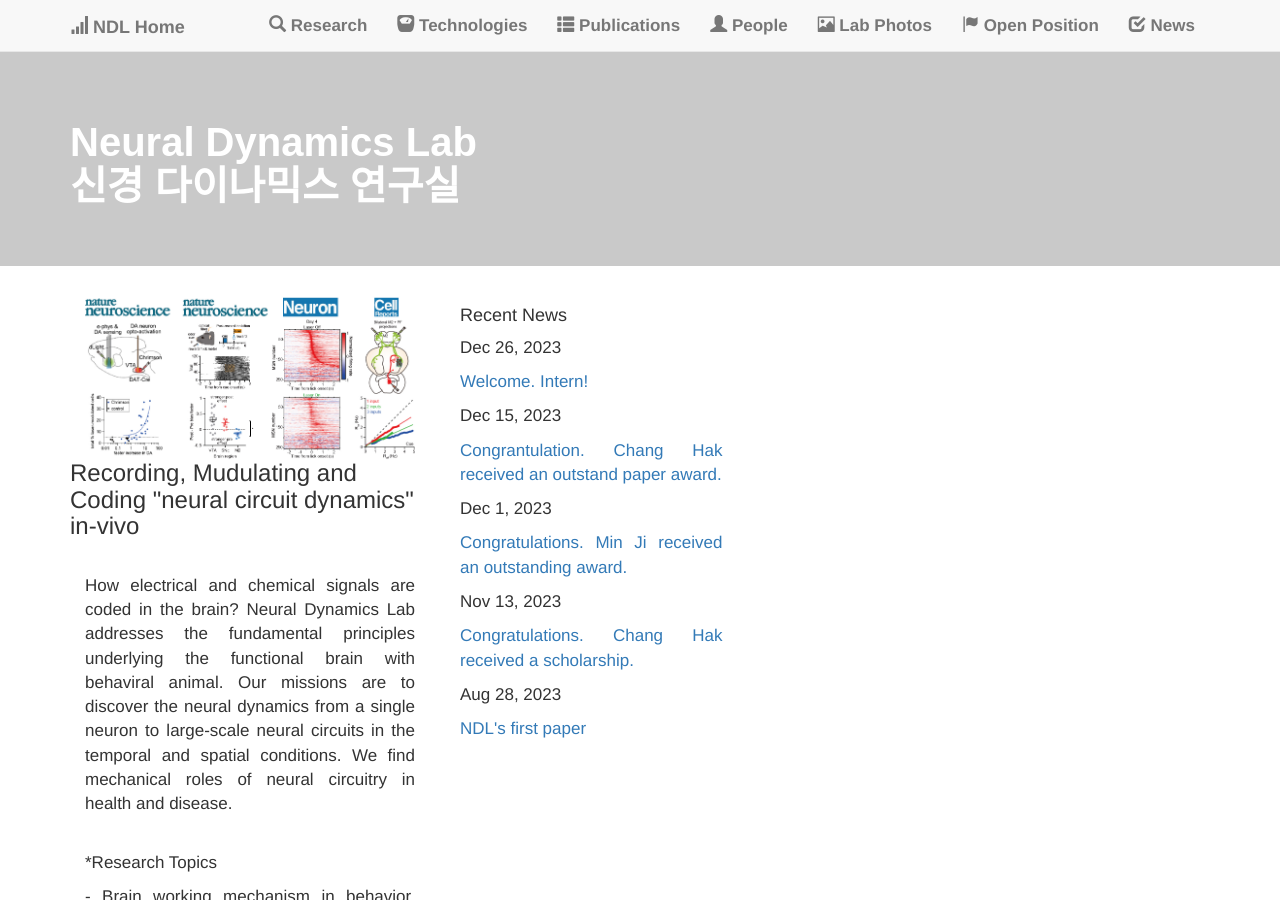
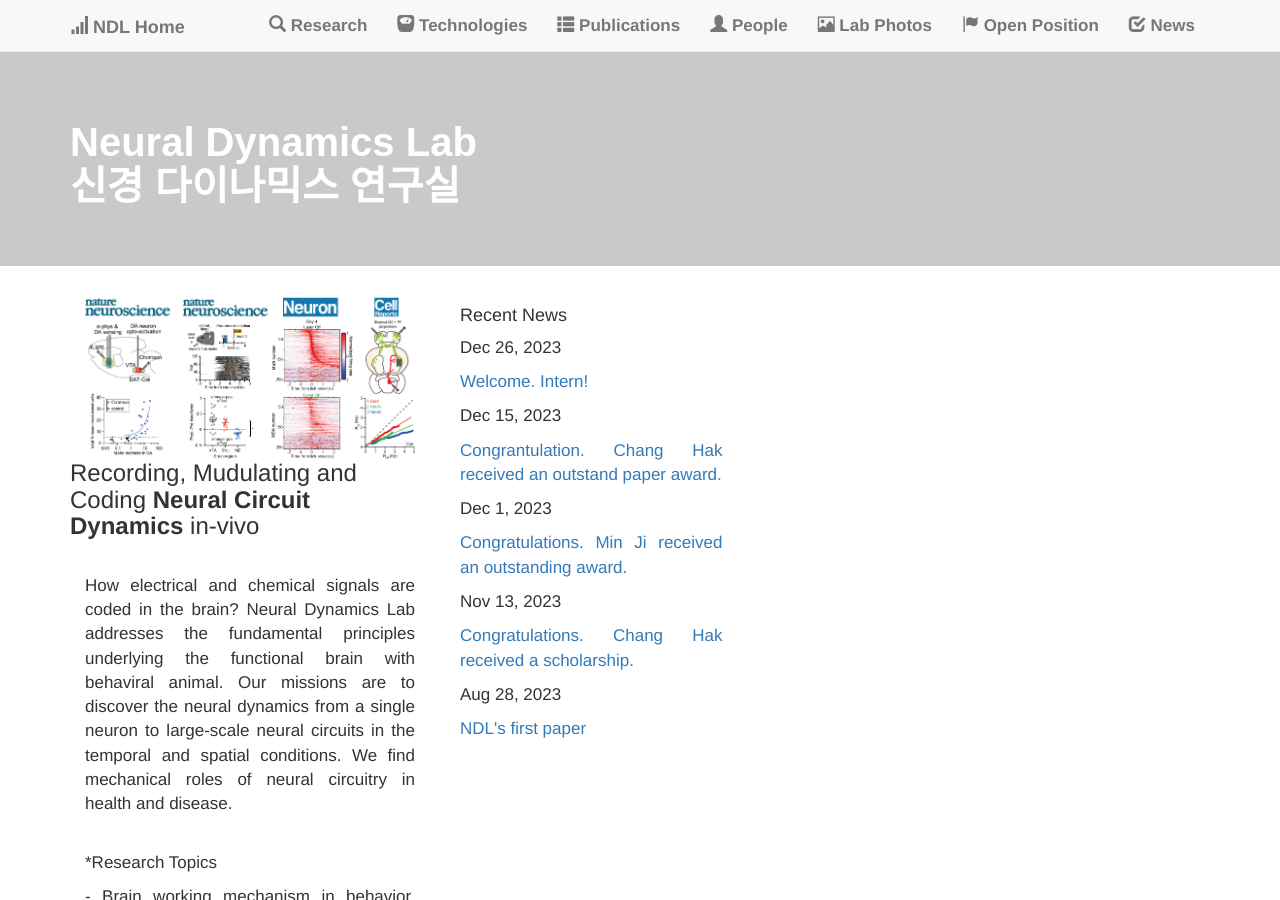
Before and after one commit to kleelab/kleelab.github.io, a Jekyll site: the page built from index.html, in a window 1280 px wide and 900 px high. Built offline with Jekyll 4.4.1, drawn with Linux system fonts in a browser that asks for light colours; nearby versions of some CDN libraries; a style sheet for code colours, icons or effects is not loaded.

```diff
--- a/index.html
+++ b/index.html
@@ -16,7 +16,7 @@ layout: home
 <img class="img-responsive" src="../images/lab_intro.jpg"/ Align="center">
 </div>
 <br>
-<h3>Recording, Mudulating and Coding "neural circuit dynamics" in-vivo</h3>
+<h3>Recording, Mudulating and Coding <b>Neural Circuit Dynamics</b> in-vivo</h3>
 <br>
 <div class="col-md-12">
 <p>How electrical and chemical signals are coded in the brain?  Neural Dynamics Lab addresses the fundamental principles underlying the functional brain with behaviral animal. Our missions are to discover the neural dynamics from a single neuron to large-scale neural circuits in the temporal and spatial conditions. We find mechanical roles of neural circuitry in health and disease.</p>
```
